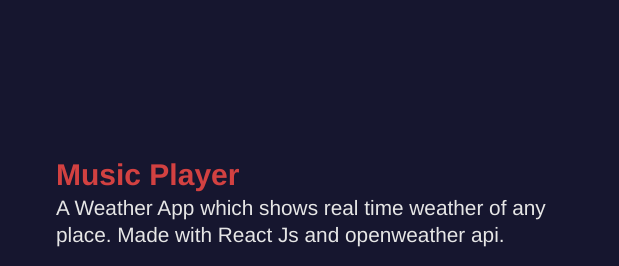
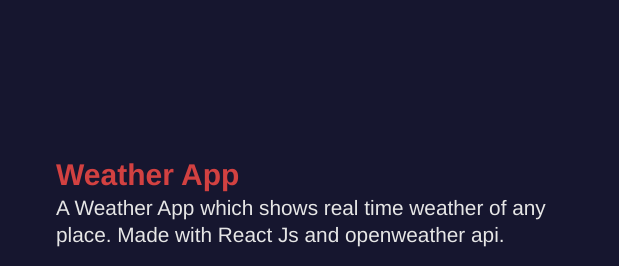
Before and after one commit to bideshpaul05/portfolio, a plain HTML site: page index.html in a window 1280 px wide. Shown: the part 1616-1882 px from the top of the page, 0-619 px from the left. Drawn offline with Linux system fonts and the light colour scheme.

Commit message:
Update index.html

```diff
--- a/index.html
+++ b/index.html
@@ -149,7 +149,7 @@
                 <div class="project-description">
                     <div class="project-name">
                         <h1 class="name">
-                            Music Player
+                            Weather App
                         </h1>
                     </div>
 
```
